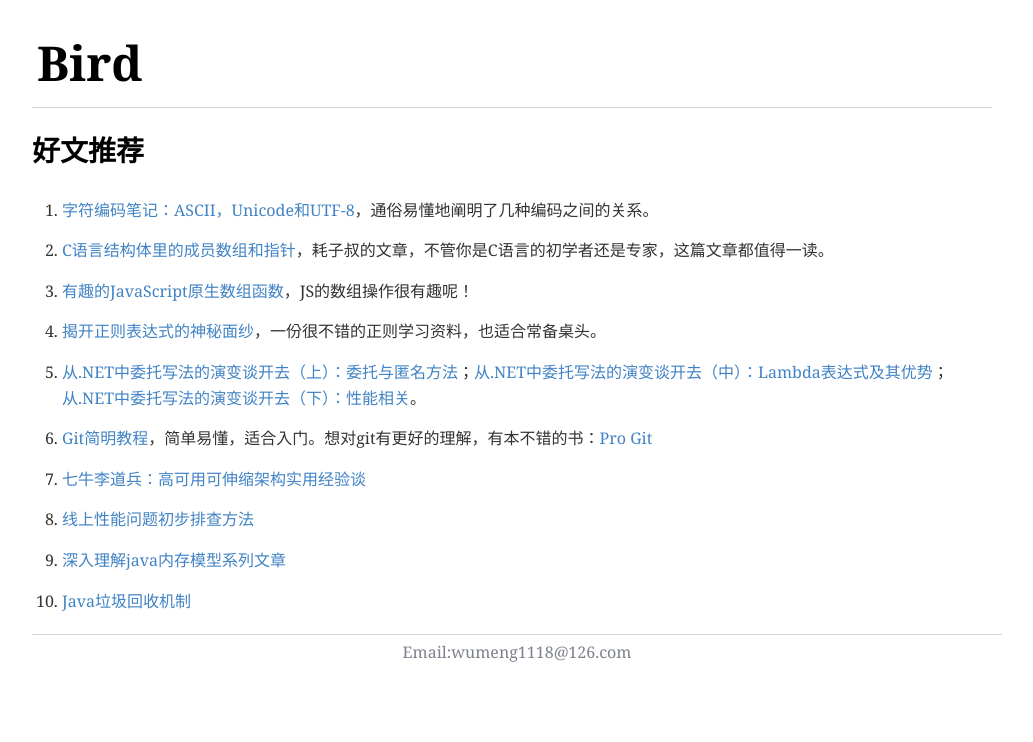
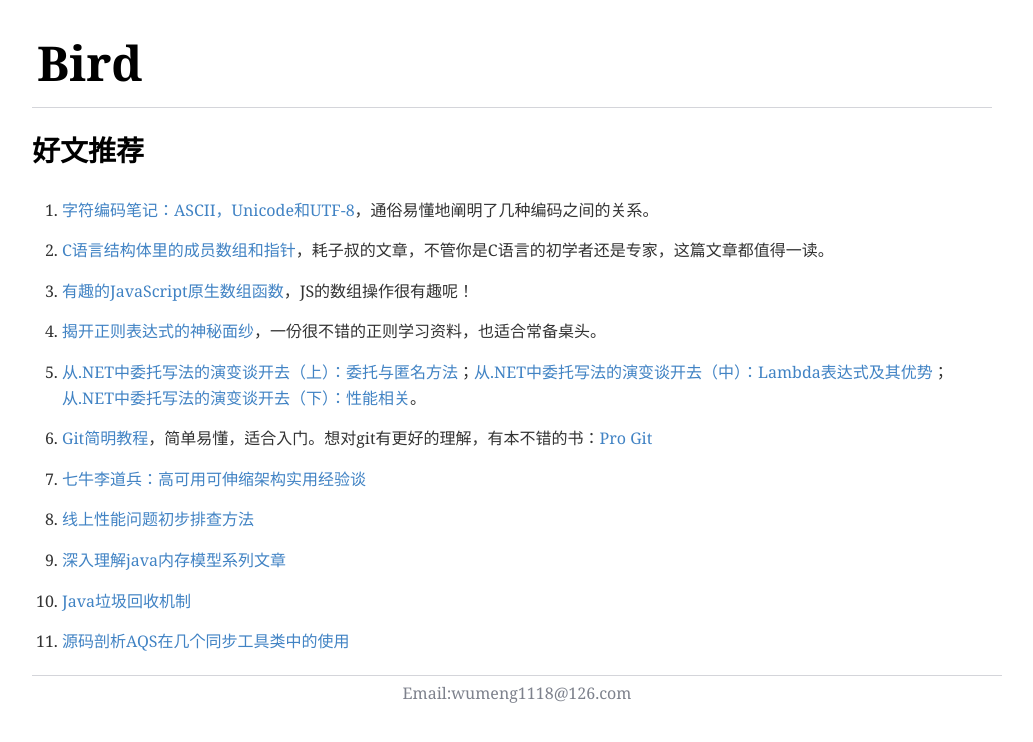
Before and after one commit to Qing-Shuang/Bird, a Jekyll site: the page built from _posts/Other/2014-09-22-recommendation.md, in a window 1280 px wide. Shown: the top 742 px of the page, without its empty margins (128-1161 px from the left). Built offline with Jekyll 4.4.1, drawn with Linux system fonts in a browser that asks for light colours; Markdown is read by kramdown in place of the engine named in the settings.

Commit message:
Update 2014-09-22-recommendation.md

```diff
--- a/_posts/Other/2014-09-22-recommendation.md
+++ b/_posts/Other/2014-09-22-recommendation.md
@@ -25,3 +25,5 @@ title: 好文推荐
 9. [深入理解java内存模型系列文章](http://ifeve.com/java-memory-model-0/)
 
 10. [Java垃圾回收机制](http://www.jianshu.com/p/778dd3848196)
+
+11. [源码剖析AQS在几个同步工具类中的使用](http://ifeve.com/abstractqueuedsynchronizer-use/)
```
